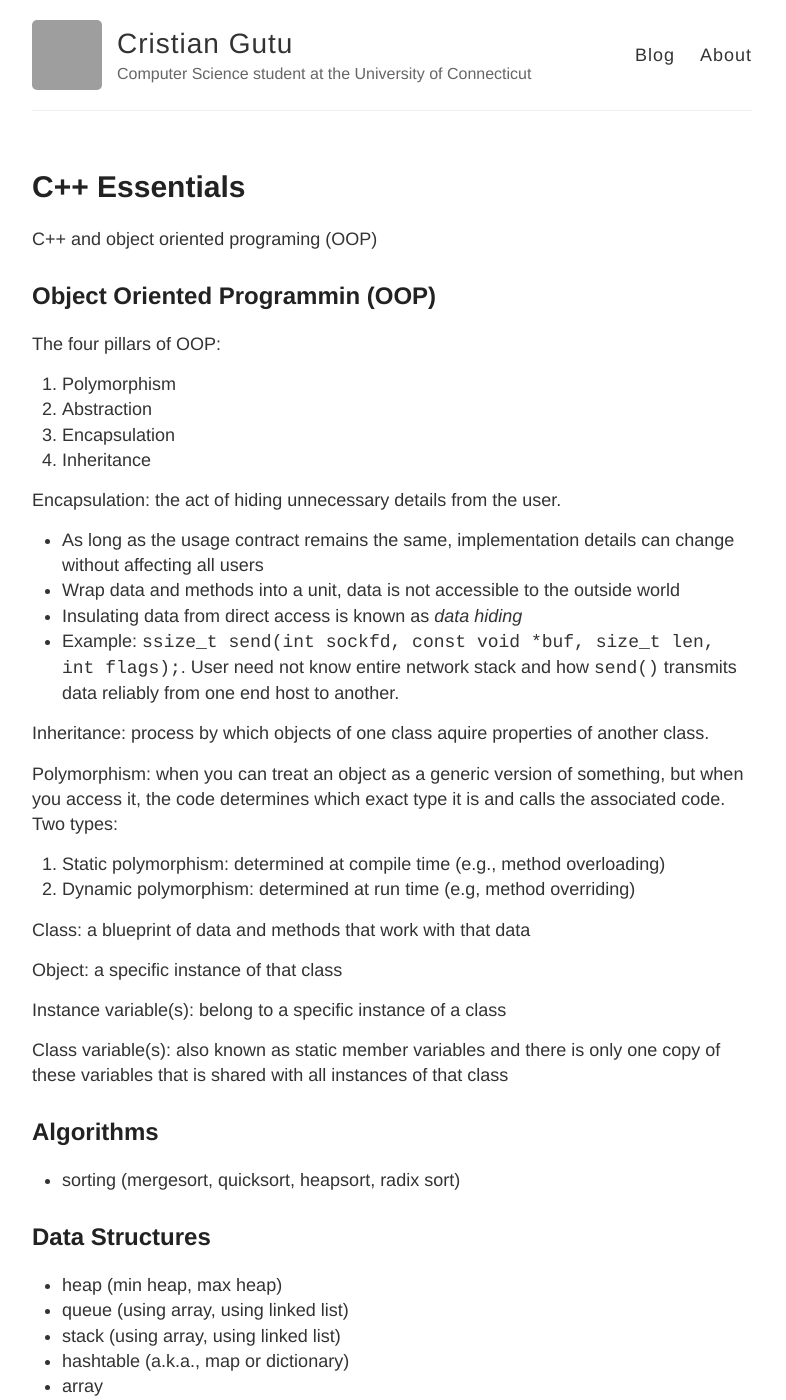
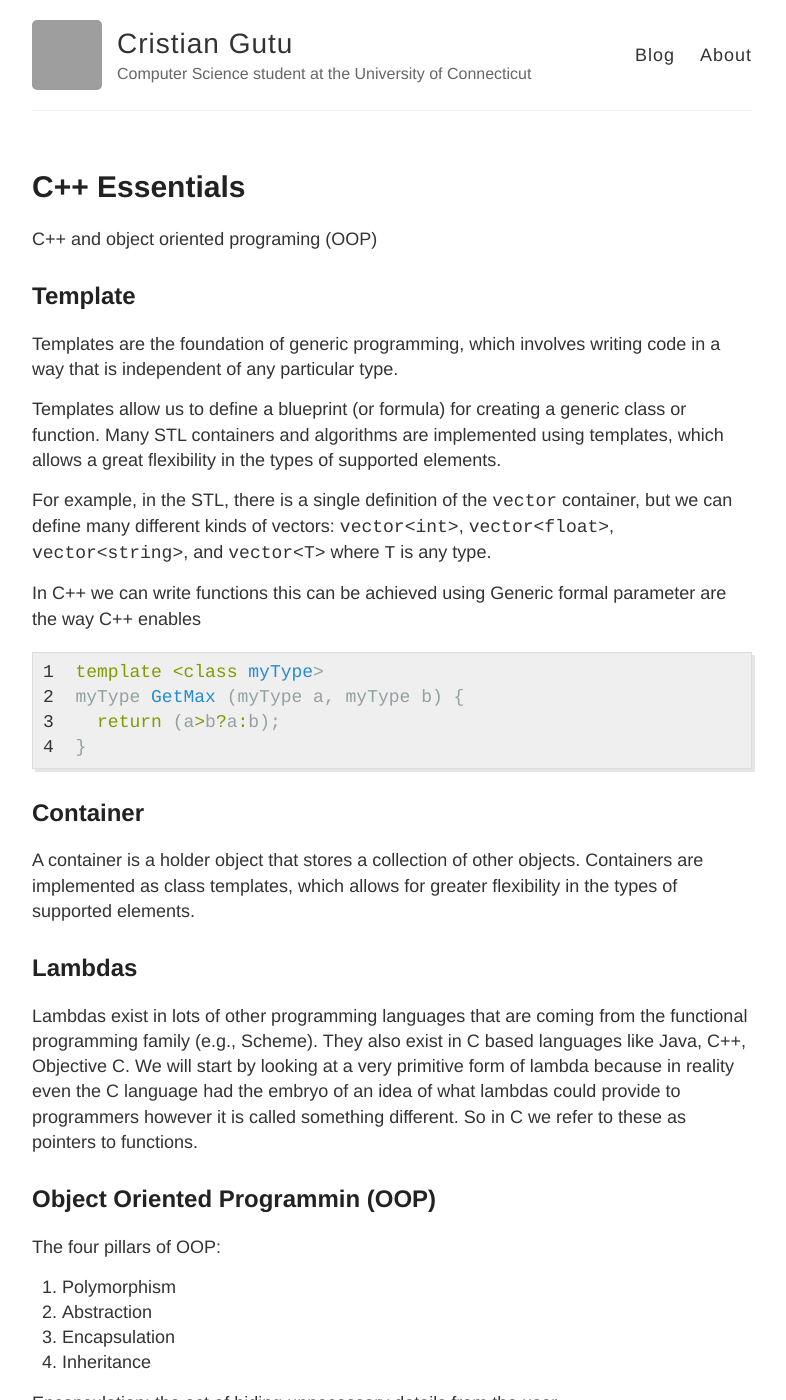
Before and after one commit to gutucristian/gutucristian.github.io, a Jekyll site: the page built from _posts/2019-03-16-C++-Essentials.md, in a window 1280 px wide and 1400 px high. Shown: the whole window, without its empty margins (248-1034 px from the left). Built offline with Jekyll 4.4.1, drawn with Linux system fonts in a browser that asks for light colours; our own code applies the rules of GitHub Pages for plain Markdown files; grey boxes are pictures that could not be loaded.

Commit message:
Update 2019-03-16-C++-Essentials.md

```diff
--- a/_posts/2019-03-16-C++-Essentials.md
+++ b/_posts/2019-03-16-C++-Essentials.md
@@ -1,4 +1,29 @@
 C++ and object oriented programing (OOP)
+
+## Template
+
+Templates are the foundation of generic programming, which involves writing code in a way that is independent of any particular type.
+
+Templates allow us to define a blueprint (or formula) for creating a generic class or function. Many STL containers and algorithms are implemented using templates, which allows a great flexibility in the types of supported elements.
+
+For example, in the STL, there is a single definition of the `vector` container, but we can define many different kinds of vectors: `vector<int>`, `vector<float>`, `vector<string>`, and `vector<T>` where `T` is any type.
+
+In C++ we can write functions this can be achieved using Generic formal parameter are the way C++ enables
+
+{% highlight c++ linenos %}
+  template <class myType>
+  myType GetMax (myType a, myType b) {
+    return (a>b?a:b);
+  }
+{% endhighlight %}
+
+## Container
+
+A container is a holder object that stores a collection of other objects. Containers are implemented as class templates, which allows for greater flexibility in the types of supported elements.
+
+## Lambdas
+
+Lambdas exist in lots of other programming languages that are coming from the functional programming family (e.g., Scheme). They also exist in C based languages like Java, C++, Objective C. We will start by looking at a very primitive form of lambda because in reality even the C language had the embryo of an idea of what lambdas could provide to programmers however it is called something different. So in C we refer to these as pointers to functions.
 
 ## Object Oriented Programmin (OOP)
 
```
